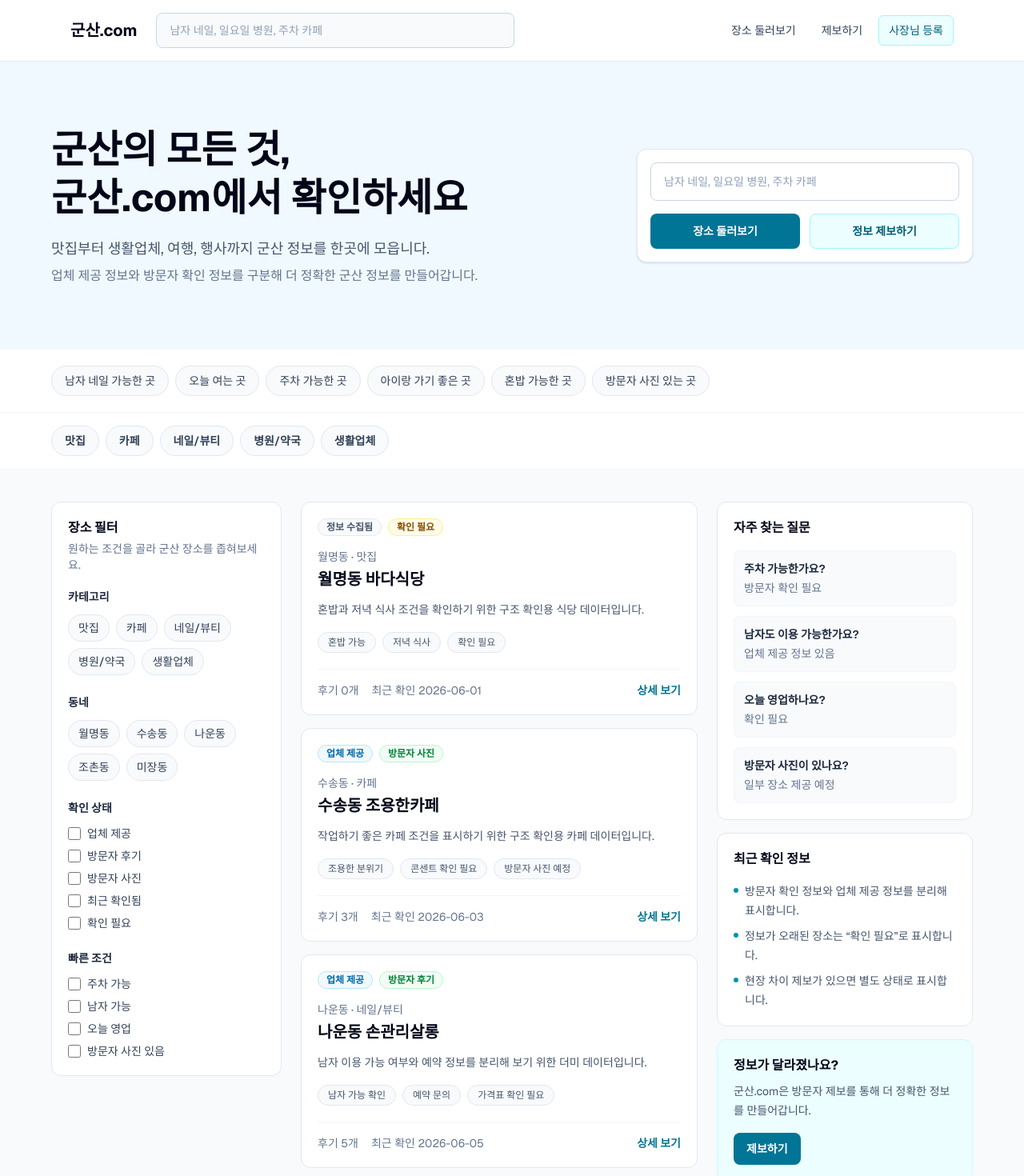
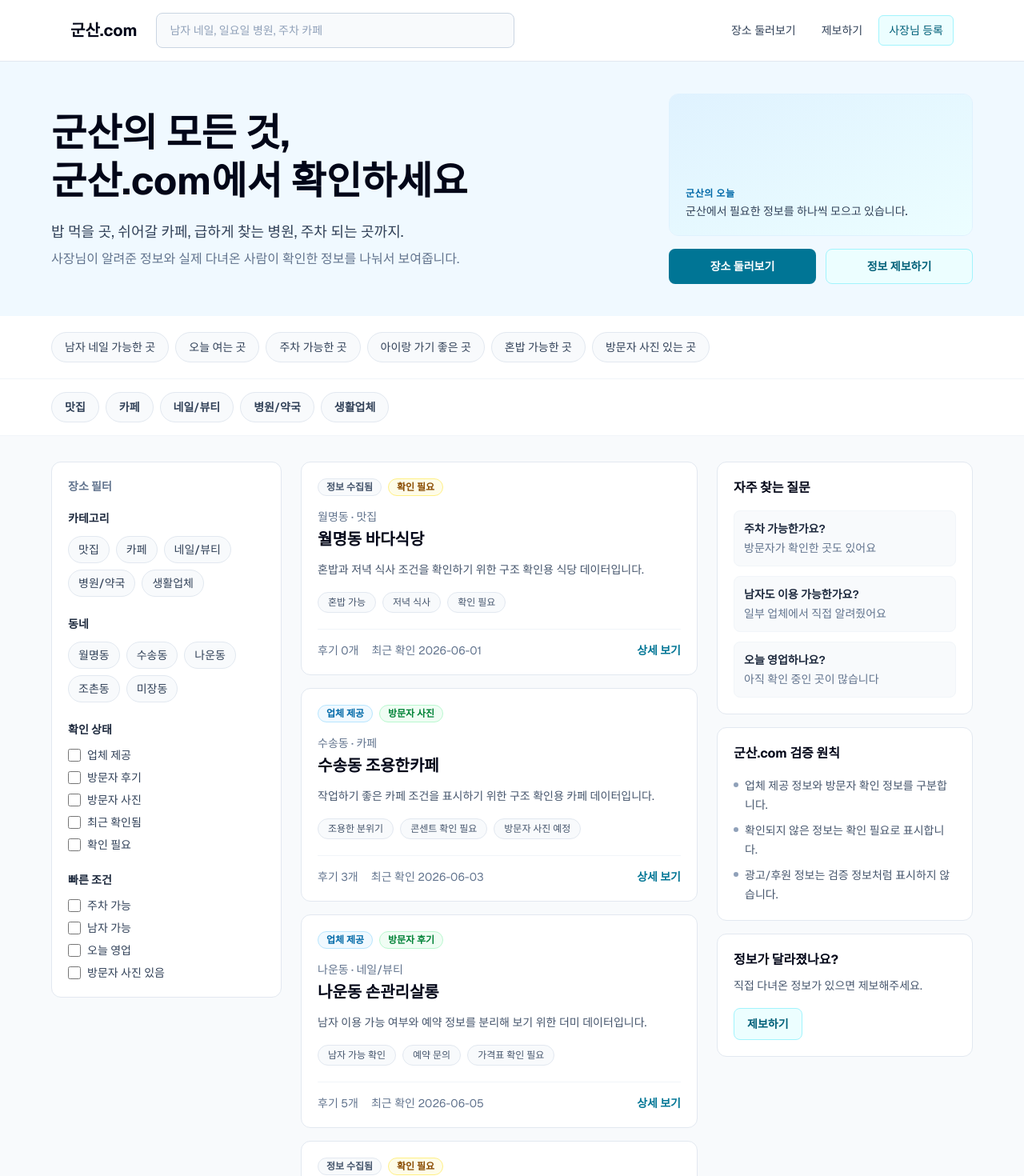
Before and after one commit to Aprasaks/gunsan-com, a Next.js app: page / in a window 1280 px wide. Shown: the top 1470 px of the page at 80% size. Built offline with nearby package versions, Linux system fonts and the light colour scheme.

Commit message:
데스크탑 메인 화면 2차 정리 #25

```diff
--- a/app/page.tsx
+++ b/app/page.tsx
@@ -18,7 +18,7 @@ export default function Home() {
       <QuickQuestionChips />
       <CategoryTabs />
 
-      <section className="px-5 py-8 sm:px-6 lg:py-10">
+      <section className="px-5 py-6 sm:px-6 lg:py-8">
         <div className="mx-auto grid w-full max-w-6xl gap-6 lg:grid-cols-[288px_minmax(0,1fr)_320px] lg:items-start">
           <FilterPanel />
 
--- a/components/FilterPanel.tsx
+++ b/components/FilterPanel.tsx
@@ -7,10 +7,7 @@ export default function FilterPanel() {
   return (
     <aside className="w-full rounded-xl border border-slate-200 bg-white p-5 text-slate-900 lg:w-72">
       <div className="mb-5">
-        <h2 className="text-base font-bold text-slate-950">장소 필터</h2>
-        <p className="mt-1 text-sm text-slate-500">
-          원하는 조건을 골라 군산 장소를 좁혀보세요.
-        </p>
+        <h2 className="text-sm font-semibold text-slate-500">장소 필터</h2>
       </div>
 
       <div className="space-y-6">
--- a/components/RightSidebar.tsx
+++ b/components/RightSidebar.tsx
@@ -1,16 +1,9 @@
 import Link from "next/link";
 
 const frequentQuestions = [
-  { question: "주차 가능한가요?", answer: "방문자 확인 필요" },
-  { question: "남자도 이용 가능한가요?", answer: "업체 제공 정보 있음" },
-  { question: "오늘 영업하나요?", answer: "확인 필요" },
-  { question: "방문자 사진이 있나요?", answer: "일부 장소 제공 예정" },
-];
-
-const recentNotes = [
-  "방문자 확인 정보와 업체 제공 정보를 분리해 표시합니다.",
-  "정보가 오래된 장소는 “확인 필요”로 표시합니다.",
-  "현장 차이 제보가 있으면 별도 상태로 표시합니다.",
+  { question: "주차 가능한가요?", answer: "방문자가 확인한 곳도 있어요" },
+  { question: "남자도 이용 가능한가요?", answer: "일부 업체에서 직접 알려줬어요" },
+  { question: "오늘 영업하나요?", answer: "아직 확인 중인 곳이 많습니다" },
 ];
 
 const principles = [
@@ -40,31 +33,6 @@ export default function RightSidebar() {
       </section>
 
       <section className="rounded-xl border border-slate-200 bg-white p-5">
-        <h2 className="text-base font-bold text-slate-950">최근 확인 정보</h2>
-        <ul className="mt-4 space-y-2 text-sm leading-6 text-slate-600">
-          {recentNotes.map((note) => (
-            <li key={note} className="flex gap-2">
-              <span className="mt-2 h-1.5 w-1.5 shrink-0 rounded-full bg-cyan-600" />
-              <span>{note}</span>
-            </li>
-          ))}
-        </ul>
-      </section>
-
-      <section className="rounded-xl border border-cyan-100 bg-cyan-50 p-5">
-        <h2 className="text-base font-bold text-slate-950">정보가 달라졌나요?</h2>
-        <p className="mt-2 text-sm leading-6 text-slate-600">
-          군산.com은 방문자 제보를 통해 더 정확한 정보를 만들어갑니다.
-        </p>
-        <Link
-          href="/submit"
-          className="mt-4 inline-flex h-10 items-center rounded-lg bg-cyan-700 px-4 text-sm font-semibold text-white transition hover:bg-cyan-800"
-        >
-          제보하기
-        </Link>
-      </section>
-
-      <section className="rounded-xl border border-slate-200 bg-white p-5">
         <h2 className="text-base font-bold text-slate-950">
           군산.com 검증 원칙
         </h2>
@@ -77,6 +45,21 @@ export default function RightSidebar() {
           ))}
         </ul>
       </section>
+
+      <section className="rounded-xl border border-slate-200 bg-white p-5">
+        <h2 className="text-base font-bold text-slate-950">
+          정보가 달라졌나요?
+        </h2>
+        <p className="mt-2 text-sm leading-6 text-slate-600">
+          직접 다녀온 정보가 있으면 제보해주세요.
+        </p>
+        <Link
+          href="/submit"
+          className="mt-4 inline-flex h-10 items-center rounded-lg border border-cyan-200 bg-cyan-50 px-4 text-sm font-semibold text-cyan-800 transition hover:bg-cyan-100"
+        >
+          제보하기
+        </Link>
+      </section>
     </aside>
   );
 }
--- a/components/SearchHero.tsx
+++ b/components/SearchHero.tsx
@@ -2,34 +2,37 @@ import Link from "next/link";
 
 export default function SearchHero() {
   return (
-    <section className="bg-sky-50 px-5 py-14 sm:px-6 lg:py-20">
-      <div className="mx-auto grid w-full max-w-6xl gap-8 lg:grid-cols-[1fr_420px] lg:items-center">
+    <section className="bg-sky-50 px-5 py-8 sm:px-6 lg:py-10">
+      <div className="mx-auto grid w-full max-w-6xl gap-8 lg:grid-cols-[1fr_380px] lg:items-center">
         <div>
           <h1 className="max-w-3xl text-3xl font-bold leading-tight text-slate-950 sm:text-5xl">
             군산의 모든 것,
             <br className="hidden sm:block" /> 군산.com에서 확인하세요
           </h1>
-          <p className="mt-5 max-w-2xl text-base leading-7 text-slate-600 sm:text-lg">
-            맛집부터 생활업체, 여행, 행사까지 군산 정보를 한곳에 모읍니다.
+          <p className="mt-5 max-w-2xl text-base leading-7 text-slate-700 sm:text-lg">
+            밥 먹을 곳, 쉬어갈 카페, 급하게 찾는 병원, 주차 되는 곳까지.
           </p>
           <p className="mt-2 max-w-2xl text-sm leading-6 text-slate-500 sm:text-base">
-            업체 제공 정보와 방문자 확인 정보를 구분해 더 정확한 군산 정보를
-            만들어갑니다.
+            사장님이 알려준 정보와 실제 다녀온 사람이 확인한 정보를 나눠서
+            보여줍니다.
           </p>
         </div>
 
-        <div className="rounded-xl border border-slate-200 bg-white p-4 shadow-sm">
-          <label htmlFor="hero-search" className="sr-only">
-            군산 생활 정보 검색
-          </label>
-          <input
-            id="hero-search"
-            type="search"
-            placeholder="남자 네일, 일요일 병원, 주차 카페"
-            className="h-12 w-full rounded-lg border border-slate-300 bg-white px-4 text-sm text-slate-950 outline-none transition placeholder:text-slate-400 focus:border-cyan-600 focus:ring-4 focus:ring-cyan-100"
-          />
+        <div className="flex flex-col gap-4">
+          <div className="overflow-hidden rounded-xl border border-sky-100">
+            <div className="flex h-40 items-end bg-gradient-to-br from-sky-100 to-cyan-50 p-5 lg:h-44">
+              <div>
+                <p className="text-xs font-semibold tracking-wider text-sky-700">
+                  군산의 오늘
+                </p>
+                <p className="mt-1 text-sm font-medium text-slate-700">
+                  군산에서 필요한 정보를 하나씩 모으고 있습니다.
+                </p>
+              </div>
+            </div>
+          </div>
 
-          <div className="mt-4 grid gap-3 sm:grid-cols-2">
+          <div className="grid gap-3 sm:grid-cols-2">
             <Link
               href="/places"
               className="flex h-11 items-center justify-center rounded-lg bg-cyan-700 px-4 text-sm font-semibold text-white transition hover:bg-cyan-800"
```
